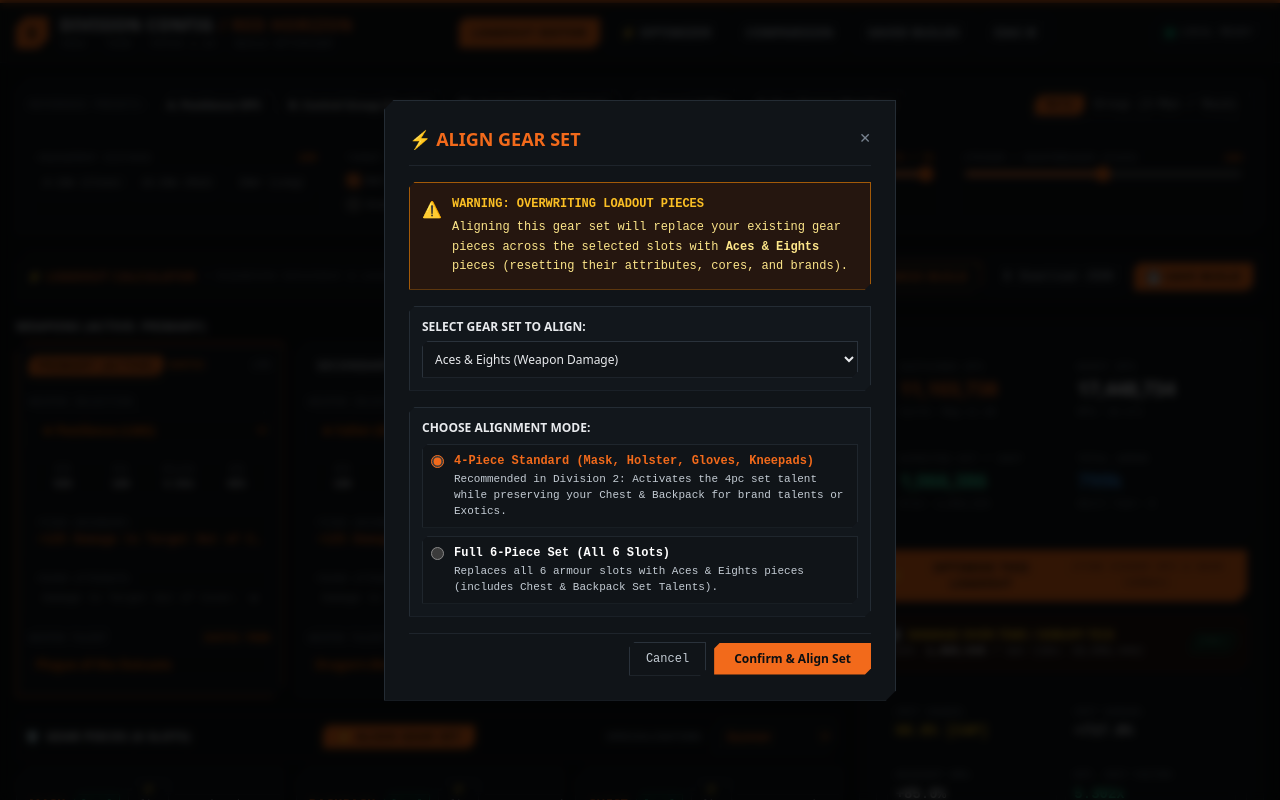
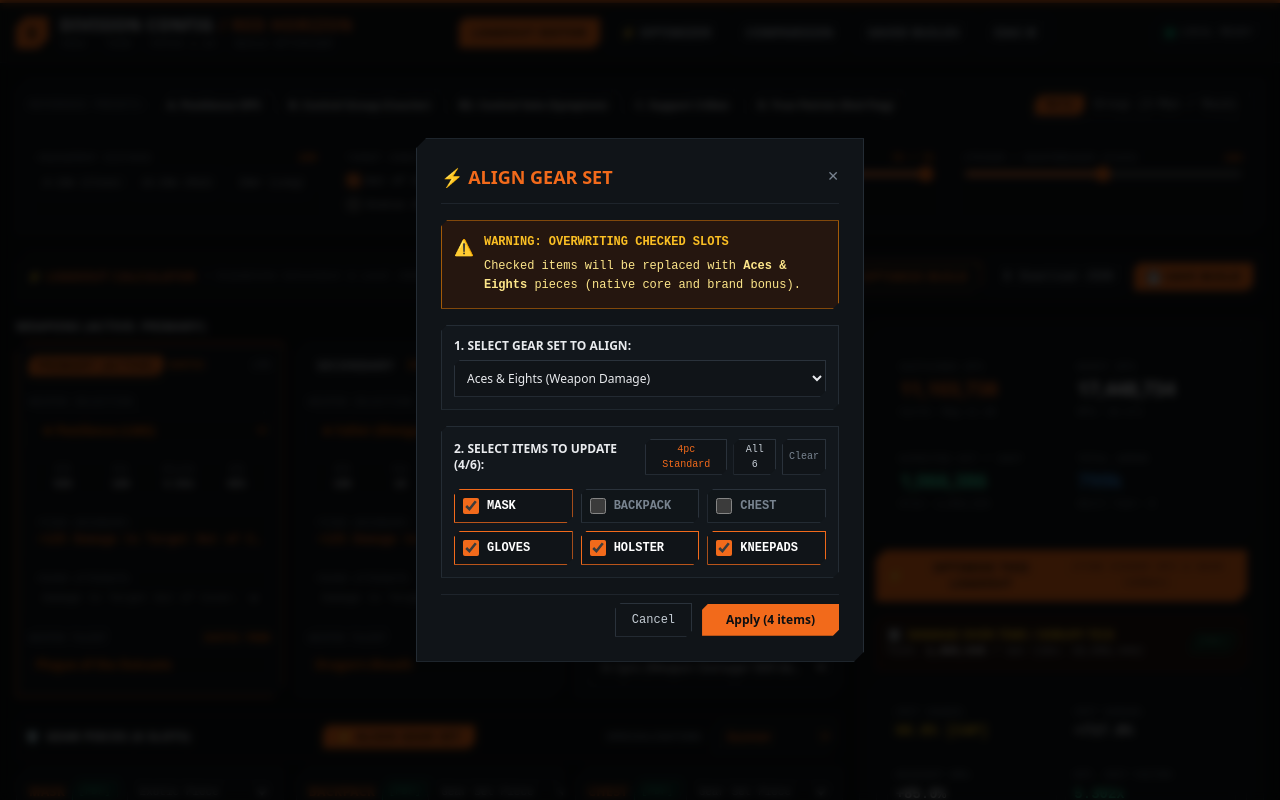
Before and after one commit to knowlesy/division-config, a React (Vite) app: page / in a window 1280 px wide. Both pictures are taken after a click on the button "⚡ ALIGN GEAR SET". Shown: the top 800 px of the page. Built offline with nearby package versions, Linux system fonts and the light colour scheme; a web font is replaced by a local one.

Commit message:
feat: consolidate Align Gear Set into single header button with 6-slot checkboxes modal

```diff
--- a/src/App.tsx
+++ b/src/App.tsx
@@ -330,7 +330,7 @@
     showToast(`Saved "${buildName}" to local browser storage!`);
   };
 
-  const handleAlignGearSet = (setId: string, mode: '4pc' | '6pc') => {
+  const handleAlignGearSet = (setId: string, selectedSlots: GearSlot[]) => {
     const set = (gearSetsData as any[]).find(s => s.id === setId) || (gearSetsData as any[])[0];
     const coreType: CoreType = set.coreAttribute?.includes('Armor') ? 'Armor' : (set.coreAttribute?.includes('Skill') ? 'Skill Tier' : 'Weapon Damage');
 
@@ -355,16 +355,12 @@
     };
 
     const newGear = { ...gear };
-    const slotsToReplace: GearSlot[] = mode === '4pc'
-      ? ['mask', 'gloves', 'holster', 'kneepads']
-      : ['mask', 'backpack', 'chest', 'gloves', 'holster', 'kneepads'];
-
-    slotsToReplace.forEach(slot => {
+    selectedSlots.forEach(slot => {
       newGear[slot] = makeSetPiece(slot);
     });
 
     setGear(newGear);
-    showToast(`Aligned ${mode.toUpperCase()} ${set.name} loadout!`);
+    showToast(`Aligned ${selectedSlots.length} item${selectedSlots.length === 1 ? '' : 's'} to ${set.name}!`);
   };
 
   const handleLoadPreset = (presetKey: 'buildA' | 'buildB' | 'buildB2' | 'buildC' | 'buildD') => {
@@ -600,7 +596,6 @@
                       slot={slot}
                       piece={gear[slot]}
                       onChange={(updated) => setGear({ ...gear, [slot]: updated })}
-                      onAlignSet={(setId) => setAlignModalState({ isOpen: true, initialSetId: setId })}
                     />
                   ))}
                 </div>
--- a/src/components/AlignGearSetModal.tsx
+++ b/src/components/AlignGearSetModal.tsx
@@ -1,13 +1,23 @@
 import React, { useState, useEffect } from 'react';
+import { GearSlot } from '../lib/calc/types';
 import gearSetsData from '../../data/gear-sets.json';
 
 const gearSets = (gearSetsData as any[]).slice().sort((a, b) => a.name.localeCompare(b.name));
+
+const ALL_SLOTS: { slot: GearSlot; label: string }[] = [
+  { slot: 'mask', label: 'Mask' },
+  { slot: 'backpack', label: 'Backpack' },
+  { slot: 'chest', label: 'Chest' },
+  { slot: 'gloves', label: 'Gloves' },
+  { slot: 'holster', label: 'Holster' },
+  { slot: 'kneepads', label: 'Kneepads' }
+];
 
 interface Props {
   isOpen: boolean;
   initialSetId?: string;
   onClose: () => void;
-  onConfirm: (setId: string, mode: '4pc' | '6pc') => void;
+  onConfirm: (setId: string, selectedSlots: GearSlot[]) => void;
 }
 
 export const AlignGearSetModal: React.FC<Props> = ({
@@ -17,7 +27,14 @@
   onConfirm
 }) => {
   const [selectedSetId, setSelectedSetId] = useState(initialSetId || gearSets[0]?.id || 'striker');
-  const [alignMode, setAlignMode] = useState<'4pc' | '6pc'>('4pc');
+  const [selectedSlots, setSelectedSlots] = useState<Record<GearSlot, boolean>>({
+    mask: true,
+    backpack: false,
+    chest: false,
+    gloves: true,
+    holster: true,
+    kneepads: true
+  });
 
   useEffect(() => {
     if (initialSetId) {
@@ -29,14 +46,57 @@
 
   const currentSet = gearSets.find(s => s.id === selectedSetId) || gearSets[0];
 
-  const handleConfirm = () => {
-    onConfirm(selectedSetId, alignMode);
+  const handleToggleSlot = (slot: GearSlot) => {
+    setSelectedSlots(prev => ({
+      ...prev,
+      [slot]: !prev[slot]
+    }));
+  };
+
+  const handleSelect4pc = () => {
+    setSelectedSlots({
+      mask: true,
+      backpack: false,
+      chest: false,
+      gloves: true,
+      holster: true,
+      kneepads: true
+    });
+  };
+
+  const handleSelectAll = () => {
+    setSelectedSlots({
+      mask: true,
+      backpack: true,
+      chest: true,
+      gloves: true,
+      holster: true,
+      kneepads: true
+    });
+  };
+
+  const handleClearAll = () => {
+    setSelectedSlots({
+      mask: false,
+      backpack: false,
+      chest: false,
+      gloves: false,
+      holster: false,
+      kneepads: false
+    });
+  };
+
+  const activeSlots = (Object.keys(selectedSlots) as GearSlot[]).filter(s => selectedSlots[s]);
+
+  const handleApply = () => {
+    if (activeSlots.length === 0) return;
+    onConfirm(selectedSetId, activeSlots);
     onClose();
   };
 
   return (
     <div className="fixed inset-0 z-50 flex items-center justify-center bg-black/80 backdrop-blur-sm p-4">
-      <div className="bg-shd-surface1 border border-shd-border2 max-w-lg w-full p-6 clip-corner shadow-2xl flex flex-col gap-4">
+      <div className="bg-shd-surface1 border border-shd-border2 max-w-md w-full p-6 clip-corner shadow-2xl flex flex-col gap-4">
         {/* Header */}
         <div className="flex items-center justify-between border-b border-shd-border1 pb-3">
           <div className="flex items-center gap-2">
@@ -54,15 +114,15 @@
         <div className="bg-amber-950/40 border border-amber-600/70 p-3 clip-corner-sm flex items-start gap-2.5">
           <span className="text-amber-400 text-base shrink-0 mt-0.5">⚠️</span>
           <div className="text-xs font-mono text-amber-200 leading-relaxed">
-            <strong className="text-amber-400 font-bold block mb-1">WARNING: OVERWRITING LOADOUT PIECES</strong>
-            Aligning this gear set will replace your existing gear pieces across the selected slots with <strong>{currentSet?.name}</strong> pieces (resetting their attributes, cores, and brands).
+            <strong className="text-amber-400 font-bold block mb-1">WARNING: OVERWRITING CHECKED SLOTS</strong>
+            Checked items will be replaced with <strong>{currentSet?.name}</strong> pieces (native core and brand bonus).
           </div>
         </div>
 
         {/* Gear Set Selection */}
         <div className="flex flex-col gap-1.5 bg-shd-surface2 p-3 border border-shd-border2 clip-corner-sm">
           <label className="text-xs font-heading font-bold text-shd-textPrimary uppercase">
-            Select Gear Set to Align:
+            1. Select Gear Set to Align:
           </label>
           <select
             value={selectedSetId}
@@ -77,47 +137,64 @@
           </select>
         </div>
 
-        {/* Alignment Mode Selection */}
-        <div className="flex flex-col gap-2 bg-shd-surface2 p-3 border border-shd-border2 clip-corner-sm">
-          <label className="text-xs font-heading font-bold text-shd-textPrimary uppercase">
-            Choose Alignment Mode:
-          </label>
+        {/* Checkbox Selection for all 6 Gear Items */}
+        <div className="flex flex-col gap-2.5 bg-shd-surface2 p-3 border border-shd-border2 clip-corner-sm">
+          <div className="flex items-center justify-between">
+            <label className="text-xs font-heading font-bold text-shd-textPrimary uppercase">
+              2. Select Items to Update ({activeSlots.length}/6):
+            </label>
+            <div className="flex gap-1.5 text-[10px] font-mono">
+              <button
+                type="button"
+                onClick={handleSelect4pc}
+                className="px-1.5 py-0.5 bg-shd-surface1 border border-shd-border3 hover:border-shd-orange text-shd-orange clip-corner-sm transition-colors"
+              >
+                4pc Standard
+              </button>
+              <button
+                type="button"
+                onClick={handleSelectAll}
+                className="px-1.5 py-0.5 bg-shd-surface1 border border-shd-border3 hover:border-white text-shd-textSecondary hover:text-white clip-corner-sm transition-colors"
+              >
+                All 6
+              </button>
+              <button
+                type="button"
+                onClick={handleClearAll}
+                className="px-1.5 py-0.5 bg-shd-surface1 border border-shd-border3 hover:border-rose-500 text-shd-textMonoMuted hover:text-rose-400 clip-corner-sm transition-colors"
+              >
+                Clear
+              </button>
+            </div>
+          </div>
 
-          <label className="flex items-start gap-2.5 p-2 bg-shd-surface1 border border-shd-border3/60 clip-corner-sm cursor-pointer hover:border-shd-orange/60 transition-colors">
-            <input
-              type="radio"
-              name="alignMode"
-              checked={alignMode === '4pc'}
-              onChange={() => setAlignMode('4pc')}
-              className="mt-0.5 accent-shd-orange"
-            />
-            <div className="text-xs font-mono">
-              <span className="font-bold text-shd-orange block">4-Piece Standard (Mask, Holster, Gloves, Kneepads)</span>
-              <span className="text-[11px] text-shd-textSecondary block mt-0.5">
-                Recommended in Division 2: Activates the 4pc set talent while preserving your Chest & Backpack for brand talents or Exotics.
-              </span>
-            </div>
-          </label>
-
-          <label className="flex items-start gap-2.5 p-2 bg-shd-surface1 border border-shd-border3/60 clip-corner-sm cursor-pointer hover:border-shd-orange/60 transition-colors">
-            <input
-              type="radio"
-              name="alignMode"
-              checked={alignMode === '6pc'}
-              onChange={() => setAlignMode('6pc')}
-              className="mt-0.5 accent-shd-orange"
-            />
-            <div className="text-xs font-mono">
-              <span className="font-bold text-white block">Full 6-Piece Set (All 6 Slots)</span>
-              <span className="text-[11px] text-shd-textSecondary block mt-0.5">
-                Replaces all 6 armour slots with {currentSet?.name} pieces (includes Chest & Backpack Set Talents).
-              </span>
-            </div>
-          </label>
+          <div className="grid grid-cols-2 sm:grid-cols-3 gap-2 pt-1">
+            {ALL_SLOTS.map(({ slot, label }) => {
+              const isChecked = selectedSlots[slot];
+              return (
+                <label
+                  key={slot}
+                  className={`flex items-center gap-2 p-2 clip-corner-sm border cursor-pointer select-none transition-colors ${
+                    isChecked
+                      ? 'bg-shd-surface1 border-shd-orange text-white'
+                      : 'bg-shd-surface1/60 border-shd-border3 text-shd-textMonoMuted hover:border-shd-border2 hover:text-shd-textSecondary'
+                  }`}
+                >
+                  <input
+                    type="checkbox"
+                    checked={isChecked}
+                    onChange={() => handleToggleSlot(slot)}
+                    className="accent-shd-orange h-4 w-4 rounded cursor-pointer"
+                  />
+                  <span className="text-xs font-mono font-bold uppercase">{label}</span>
+                </label>
+              );
+            })}
+          </div>
         </div>
 
         {/* Modal Actions */}
-        <div className="flex items-center justify-end gap-2 pt-2 border-t border-shd-border1">
+        <div className="flex items-center justify-end gap-2.5 pt-2 border-t border-shd-border1">
           <button
             onClick={onClose}
             className="px-4 py-2 text-xs font-mono border border-shd-border3 text-shd-textSecondary hover:text-white clip-corner-sm transition-colors"
@@ -125,10 +202,11 @@
             Cancel
           </button>
           <button
-            onClick={handleConfirm}
-            className="px-5 py-2 text-xs font-heading font-bold bg-shd-orange text-shd-bg clip-corner-sm hover:bg-shd-orangeLight transition-colors shadow-lg"
+            onClick={handleApply}
+            disabled={activeSlots.length === 0}
+            className="px-6 py-2 text-xs font-heading font-bold bg-shd-orange text-shd-bg clip-corner-sm hover:bg-shd-orangeLight transition-colors shadow-lg disabled:opacity-40 disabled:cursor-not-allowed"
           >
-            Confirm & Align Set
+            Apply ({activeSlots.length} items)
           </button>
         </div>
       </div>
--- a/src/components/GearSlotCard.tsx
+++ b/src/components/GearSlotCard.tsx
@@ -153,25 +153,30 @@
     if (piece.kind === 'brand') {
       const brand = brandSets.find(b => b.id === id);
       if (brand) {
+        const nativeCore = brand.coreAttribute?.includes('Armor') ? 'Armor' : (brand.coreAttribute?.includes('Skill') ? 'Skill Tier' : 'Weapon Damage');
         onChange({
           ...piece,
+          brandOrSetId: id,
           name: `${brand.name} ${slot.toUpperCase()}`,
-          brandOrSetId: brand.id
+          core: {
+            type: nativeCore,
+            value: nativeCore === 'Armor' ? 170000 : (nativeCore === 'Skill Tier' ? 1 : 0.15),
+            isRecalibrated: false
+          }
         });
       }
     } else if (piece.kind === 'gear-set') {
       const set = gearSets.find(s => s.id === id);
       if (set) {
-        const nativeCoreType: CoreType = set.coreAttribute?.includes('Armor') ? 'Armor' : (set.coreAttribute?.includes('Skill') ? 'Skill Tier' : 'Weapon Damage');
-        const currentCoreType = piece.core.isRecalibrated ? piece.core.type : nativeCoreType;
+        const nativeCore = set.coreAttribute?.includes('Armor') ? 'Armor' : (set.coreAttribute?.includes('Skill') ? 'Skill Tier' : 'Weapon Damage');
         onChange({
           ...piece,
+          brandOrSetId: id,
           name: `${set.name} ${slot.toUpperCase()}`,
-          brandOrSetId: set.id,
           core: {
-            type: currentCoreType,
-            value: currentCoreType === 'Armor' ? 170000 : (currentCoreType === 'Skill Tier' ? 1 : 0.15),
-            isRecalibrated: currentCoreType !== nativeCoreType
+            type: nativeCore,
+            value: nativeCore === 'Armor' ? 170000 : (nativeCore === 'Skill Tier' ? 1 : 0.15),
+            isRecalibrated: false
           },
           talent: isChest ? set.chestTalent : (isBackpack ? set.backpackTalent : null)
         });
@@ -189,24 +194,11 @@
     <div className="bg-shd-surface2 border border-shd-border2 p-3 clip-corner relative flex flex-col gap-2.5 shadow-md">
       {/* Header: Slot and Kind */}
       <div className="flex items-center justify-between border-b border-shd-border1 pb-2">
-        <div className="flex items-center gap-2">
+        <div className="flex items-center gap-1.5">
           <span className="font-heading font-bold text-xs uppercase tracking-wider text-shd-orange">
             {slot}
           </span>
           <ConfidenceBadge tag={piece.kind === 'gear-set' ? '[PDF]' : '[PDF]'} />
-          {onAlignSet && (
-            <button
-              type="button"
-              onClick={() => {
-                const initialId = piece.kind === 'gear-set' ? piece.brandOrSetId : undefined;
-                onAlignSet(initialId || 'striker', 'Gear Set');
-              }}
-              className="text-[9px] font-mono text-shd-textSecondary hover:text-shd-orange border border-shd-border3 hover:border-shd-orange px-1.5 py-0.5 clip-corner-sm transition-colors"
-              title="Align 4-piece gear set across slots"
-            >
-              ⚡ Align Set
-            </button>
-          )}
         </div>
 
         {/* Piece Type Selector */}
@@ -243,7 +235,6 @@
         )}
 
         {piece.kind === 'gear-set' && (
-          <div className="flex flex-col gap-1.5">
           <select
             value={piece.brandOrSetId}
             onChange={(e) => handleBrandOrSetChange(e.target.value)}
@@ -255,20 +246,6 @@
               </option>
             ))}
           </select>
-            {onAlignSet && (
-              <button
-                type="button"
-                onClick={() => {
-                  const set = gearSets.find(s => s.id === piece.brandOrSetId);
-                  onAlignSet(piece.brandOrSetId, set?.name || 'Gear Set');
-                }}
-                className="w-full py-1.5 px-2 bg-shd-orange/15 hover:bg-shd-orange text-shd-orange hover:text-shd-bg border border-shd-orange/40 font-heading font-bold text-[11px] uppercase tracking-wider clip-corner-sm transition-colors flex items-center justify-center gap-1.5 shadow-sm"
-                title={`Align 4pc ${gearSets.find(s => s.id === piece.brandOrSetId)?.name || 'Gear Set'} across slots`}
-              >
-                <span>⚡ Align 4-Piece {gearSets.find(s => s.id === piece.brandOrSetId)?.name || 'Set'} Across Slots</span>
-              </button>
-            )}
-          </div>
         )}
 
         {piece.kind === 'named' && (
```
Lines whose indentation alone changed are shown as unchanged.
